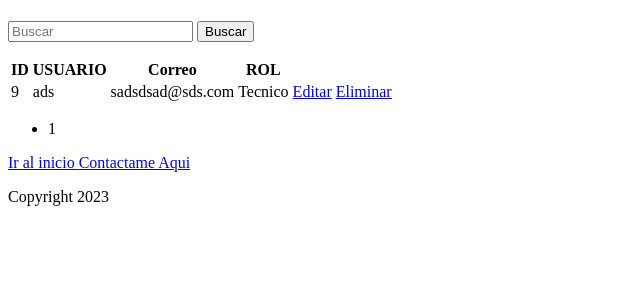
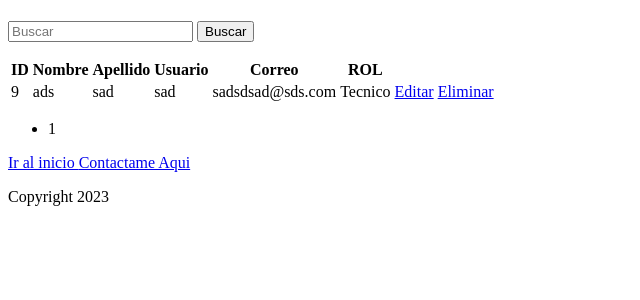
Before and after one commit to SIGDOS/SIGDOS, a PHP site: page /admin_user.php in a window 1280 px wide. Shown: the part 45-345 px from the top of the page, without its empty margins (0-640 px from the left). Run offline with PHP 8.4, Linux system fonts and the light colour scheme; data comes from the database, SQL or seed files in the repository.

Commit message:
Update admin_user.php

```diff
--- a/admin_user.php
+++ b/admin_user.php
@@ -6,28 +6,22 @@
         <meta name="viewport" content="width=device-width, user-scalable=no, initial-scale=1.0, maximum-scale=1.0, minimum-scale=1.0">
         <meta http-equiv="X-UA-Compatible" content="ie=edge">
         <title>Administrar Usuarios</title>
-
-
     </head>
-
     <body >
         <HEADER>
             <h1>Administrar Usuarios</h1>
         </HEADER>
-
-
         <section class="contenido">
-
             <form action="php/buscar_usuario.php" method="get" class="form_busqueda">
                  <input type="text" class="busqueda" name="busqueda" placeholder="Buscar      "></input>
                     <input type="submit" value="Buscar" class="btn_buscar"></input>
-
             </form>
                 <table>
-
                     <thead>
                         <th>ID</th>
-                        <th>USUARIO</th>
+                        <th>Nombre</th>
+                        <th>Apellido</th>
+                        <th>Usuario</th>
                         <th>Correo</th>
                         <th>ROL</th>
                         <th><span></span></th>
@@ -46,9 +40,8 @@
                     $desde=($pagina-1)* $por_pagina;
                     $total_paginas=ceil($total/$por_pagina);
 
-
                     //consulta
-                    $query = mysqli_query($mysqli, "SELECT u.id,u.username, u.password, u.email, r.rol
+                    $query = mysqli_query($mysqli, "SELECT u.id,u.username, u.password, u.email,u.name,u.lastname, r.rol
                                 FROM user u INNER JOIN roles r ON u.id_rol=r.id order by id asc
                                                                             LIMIT $desde,$por_pagina");
                     $result = mysqli_num_rows($query);
@@ -59,6 +52,8 @@
                                 <tr>
                                     <td><?php echo $data['id']; ?></td>
                                     <td><?php echo $data['username']; ?></td>
+                                    <td><?php echo $data['name']; ?></td>
+                                    <td><?php echo $data['lastname']; ?></td>
                                     <td><?php echo $data['email']; ?></td>
                                     <td><?php echo $data['rol']; ?></td>
                                     <td><a href="edit_usuario.php?id=<?php echo $data['id']; ?> ">Editar</a></td>
@@ -72,12 +67,10 @@
                         }
                     }
                     ?>
-
                 </table>
                 <div class="paginador">
                     <ul>
                          <?php if ($pagina!=1){
-
                          ?>
                         <li><a href="?pagina=<?php echo 1; ?>">|<</a></li>
                         <li><a href="?pagina=<?php echo $pagina-1 ?>">|<<</a></li>
@@ -88,7 +81,6 @@
                                 echo '<li class="seled">'.$i.'</li>';
                             }else{
                             echo '<li><a href="?pagina='.$i.'">'.$i.'</a></li>';}
-
                         }
                         if ($pagina!=$total_paginas){
                        ?>
@@ -102,11 +94,9 @@
         <footer>
             <section>
                 <a href="#titulo">Ir al inicio </a>
-                <a href="mailto:Enzoeliud1010@gmail.com "> Contactame Aqui</a>
+                <a href="mailto:sigdos2024@gmail.com "> Contactame Aqui</a>
             </section>
             <p>Copyright 2023</p>
         </footer>
-
     </body>
-
     </html>
```
